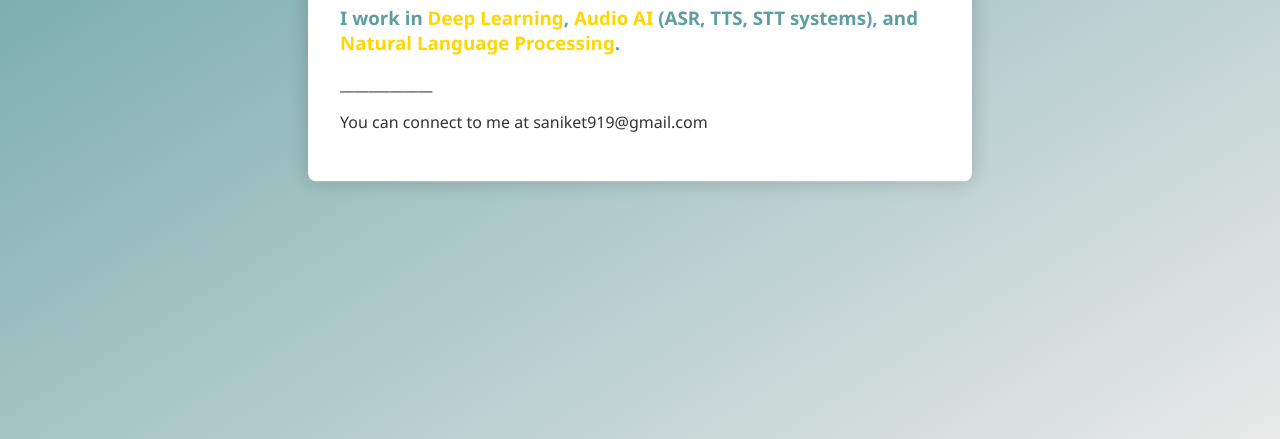
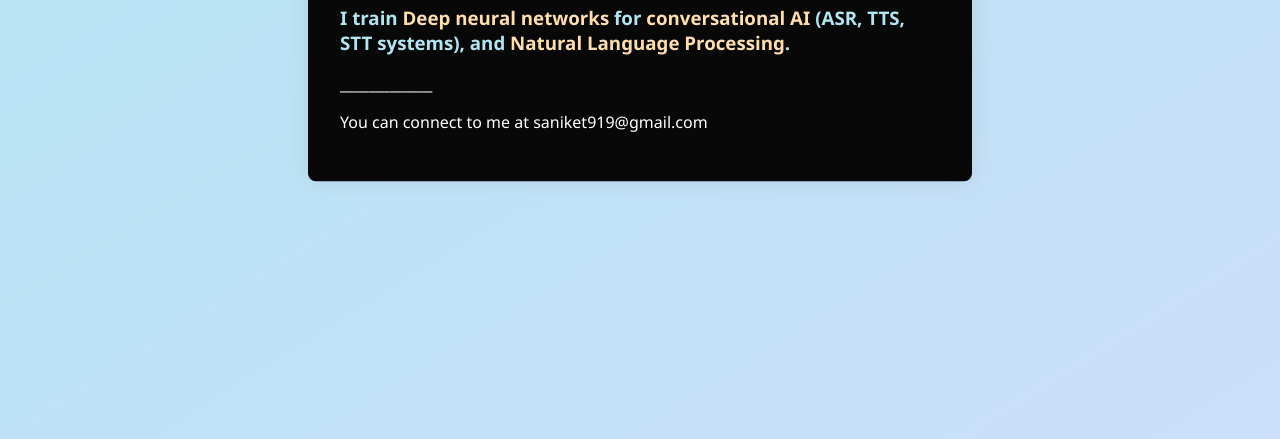
Before and after one commit to saniket919/saniket919, a plain HTML site: page index.html in a window 1280 px wide. Shown: the part 361-800 px from the top of the page. Drawn offline with Linux system fonts and the light colour scheme.

Commit message:
Update index.html
Basic version

```diff
--- a/index.html
+++ b/index.html
@@ -7,11 +7,11 @@
     <style>
         /* Soothing color palette */
         :root {
-            --primary-color: #5f9ea0; /* Muted teal */
-            --secondary-color: #e9e9e9; /* Light gray */
-            --text-color: #333; /* Dark gray */
-            --accent-color: #ffd700; /* Golden accent */
-        }
+  --primary-color: #B2E5F2; /* Pale Robins Egg Blue */
+  --secondary-color: #CBDFFA; /* Light Powder Blue */
+  --text-color: #ffffff; /* Deep Slate Gray */
+  --accent-color: #FFDEAD; /* Cornsilk */
+}
 
         body {
             font-family: 'Segoe UI', Tahoma, Geneva, Verdana, sans-serif;
@@ -28,9 +28,9 @@
         .container {
             max-width: 600px;
             padding: 2rem;
-            background-color: white;
+            background-color: rgb(8, 8, 8);
             border-radius: 0.5rem;
-            box-shadow: 0 0 20px rgba(0, 0, 0, 0.2);
+            box-shadow: 0 0 20px rgba(141, 133, 133, 0.2);
             animation: float 6s ease-in-out infinite;
         }
 
@@ -58,7 +58,7 @@
 <body>
     <div class="container">
         <h1>Hi I'm <span class="accent">Durgansh Dixit</span></h1>
-        <h3>I work in <span class="accent">Deep Learning</span>, <span class="accent">Audio AI</span> (ASR, TTS, STT systems), and <span class="accent">Natural Language Processing</span>.</h3>
+        <h3>I train <span class="accent">Deep neural networks</span> for <span class="accent">conversational AI</span> (ASR, TTS, STT systems), and <span class="accent">Natural Language Processing</span>.</h3>
         <p>_____________</p>
         <p>You can connect to me at saniket919@gmail.com </p>
     </div>
```
